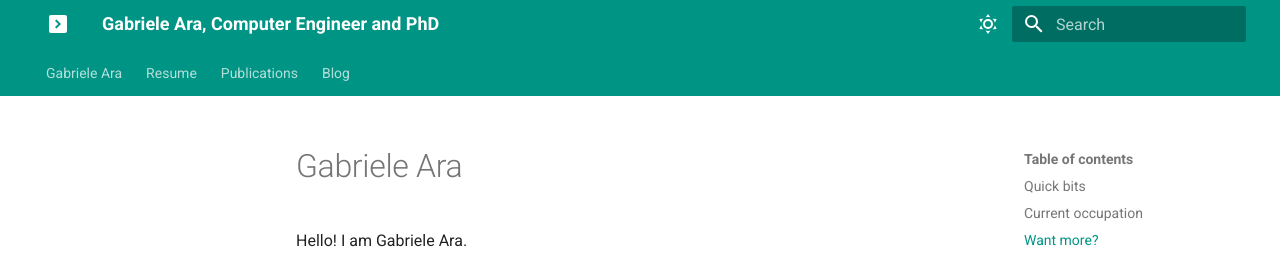
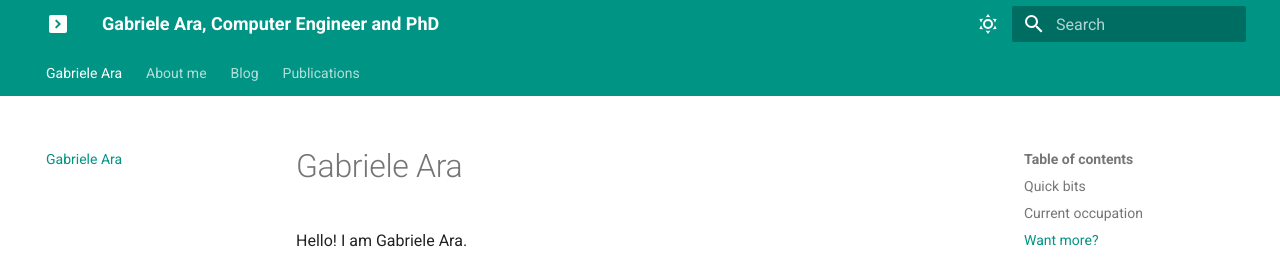
Before and after one commit to gabrieleara/gabrieleara.github.io, an MkDocs documentation site: the page built from docs/index.md, in a window 1280 px wide and 1097 px high. Shown: the top 257 px of the window. Built offline with MkDocs 1.6.1 and Material for MkDocs 9.7.7, drawn with Linux system fonts in a browser that asks for light colours; some of the changed lines change nothing that is shown.

Commit message:
Again navigation issues

```diff
--- a/mkdocs.yml
+++ b/mkdocs.yml
@@ -1,15 +1,15 @@
 site_name: Gabriele Ara, Computer Engineer and PhD
 copyright: Copyright &copy; 2022 Gabriele Ara
 
-nav:
-  - Gabriele Ara:
-    - index.html
-  - Resume:
-      - curriculum.html
-  - Publications:
-      - publications/index.html
-  - Blog:
-      - blog/index.html
+# nav:
+  # - Gabriele Ara:
+  #   - index.html
+  # - Resume:
+  #     - curriculum.html
+  # - Publications:
+  #     - publications/index.html
+  # - Blog:
+  #     - blog/index.html
 
 markdown_extensions:
   # Python Markdown
```
